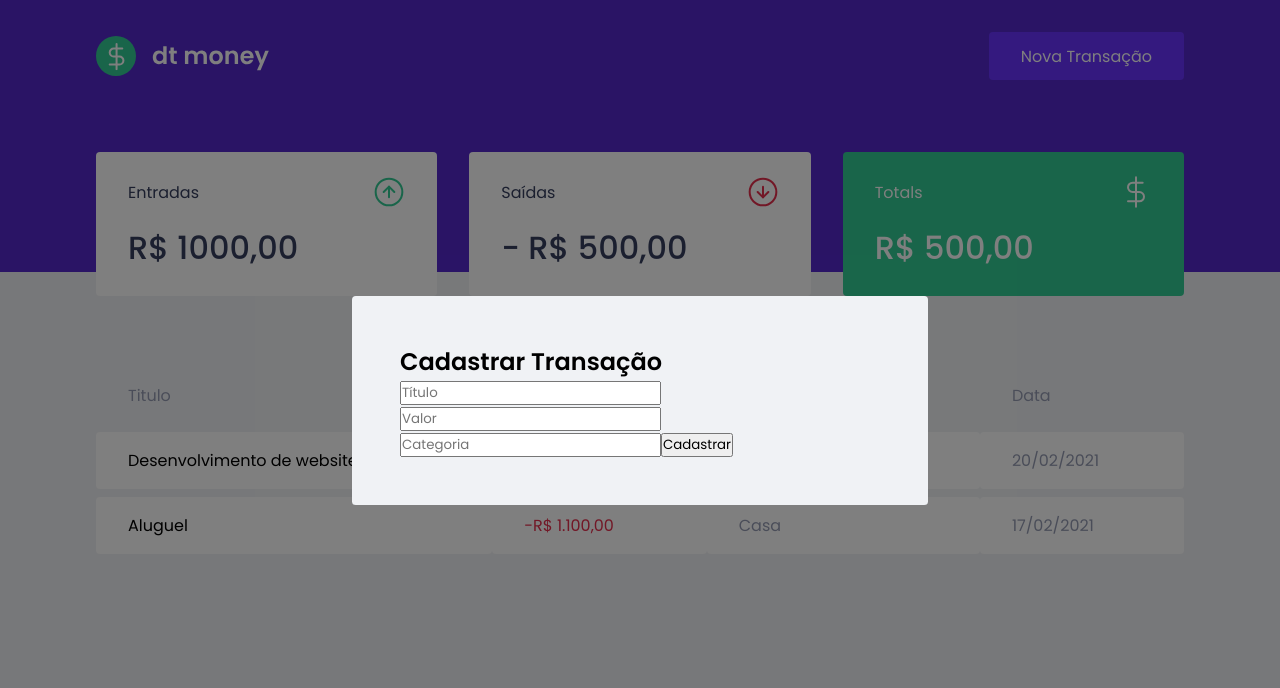
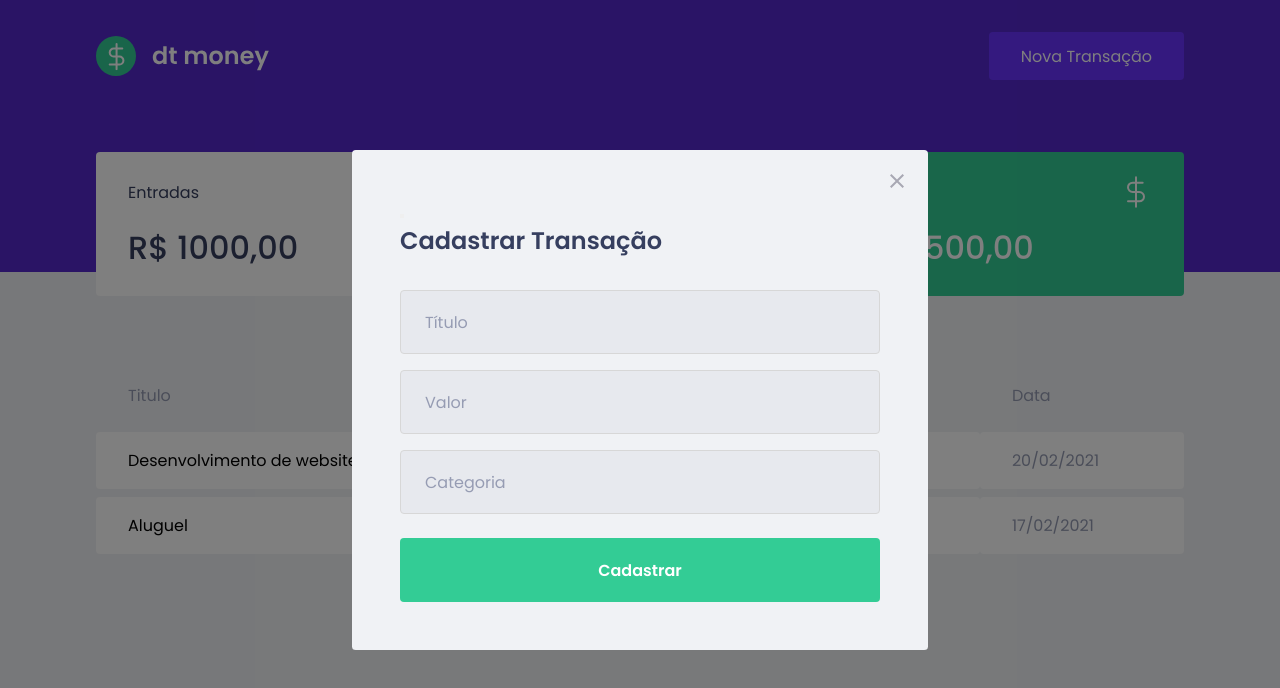
Before and after one commit to rodrigobergamindev/rbmoney, a React (Create React App) app: page / in a window 1280 px wide. Both pictures are taken after a click on the button "Nova Transação". Shown: the top 688 px of the page. Built offline with nearby package versions, Linux system fonts and the light colour scheme; no server answers; what miragejs would draw is missing.

Commit message:
estilizando modal

```diff
--- a/src/components/NewTransactionModal/NewTransactionModal/index.tsx
+++ b/src/components/NewTransactionModal/NewTransactionModal/index.tsx
@@ -1,5 +1,6 @@
 import Modal from 'react-modal';
 import { Container } from './styles';
+import closeImg from '../../../assets/close.svg'
 
 interface NewTransactionModalProps {
     isOpen: boolean;
@@ -17,6 +18,9 @@
       >
 
         <Container>
+            <button type="button">
+              <img src={closeImg} alt="Fechar modal" className="react-modal-close"/>
+            </button>
             <h2>Cadastrar Transação</h2>
             <form>
 
--- a/src/components/NewTransactionModal/NewTransactionModal/styles.ts
+++ b/src/components/NewTransactionModal/NewTransactionModal/styles.ts
@@ -1,4 +1,53 @@
 import styled from 'styled-components'
 
 
-export const Container = styled.form``
+export const Container = styled.form`
+
+    h2 {
+        color: var(--text-title);
+        font-size: 1.5rem;
+        margin-bottom: 2rem;
+    }
+
+    input {
+        width: 100%;
+        padding: 0 1.5rem;
+        height: 4rem;
+        border-radius: 0.25rem;
+
+        background: #e7e9ee;
+        border: 1px solid #d7d7d7;
+
+        font-weight: 400;
+        font-size: 1rem;
+
+        &::placeholder {
+            color: var(--text-body);
+        }
+
+        & + input {
+            margin-top: 1rem;
+        }
+
+    }
+
+    button[type="submit"] {
+            width: 100%;
+            padding: 0 1.5rem;
+            height: 4rem;
+            background: var(--green);
+            color: #FFF;
+            border-radius: 0.25rem;
+            border:0;
+            font-size: 1rem;
+            margin-top: 1.5rem;
+            transition: filter 0.2s;
+            font-weight: 600;
+
+            &:hover {
+                filter: brightness(0.9);
+            }
+        }
+
+
+`
--- a/src/global.ts
+++ b/src/global.ts
@@ -81,4 +81,17 @@
         border-radius: 0.24rem;
     }
 
+    .react-modal-close {
+        position: absolute;
+        right: 1.5rem;
+        top: 1.5rem;
+        border:0;
+        background: transparent;
+        transition: filter 0.2s;
+
+        &:hover {
+            filter: brightness(0.7);
+        }
+    }
+
 `
```
